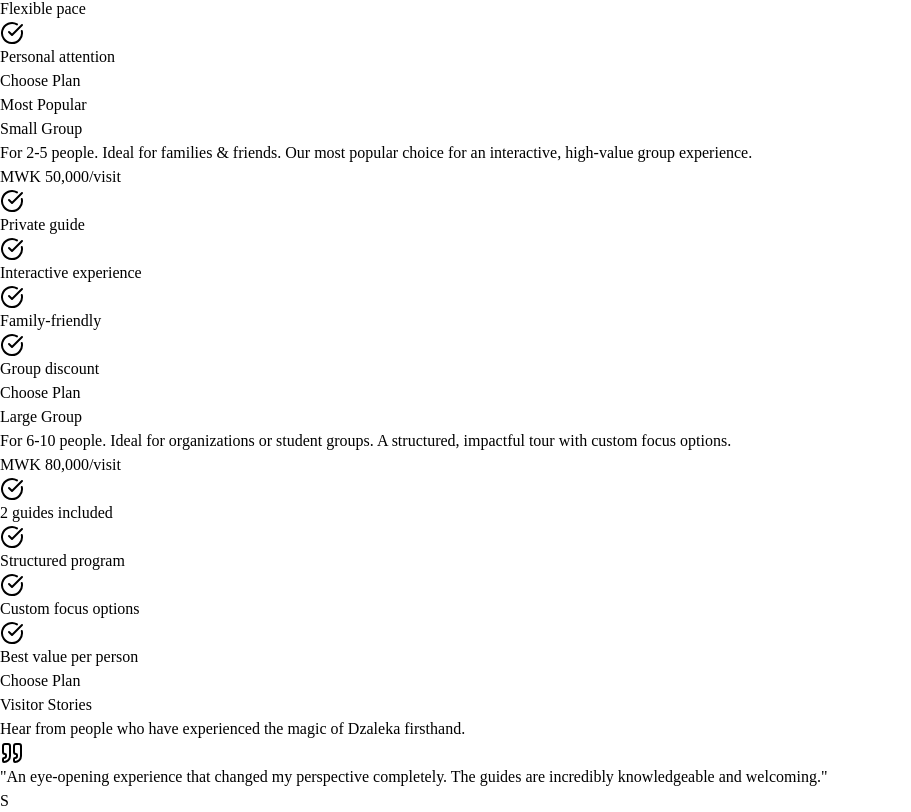
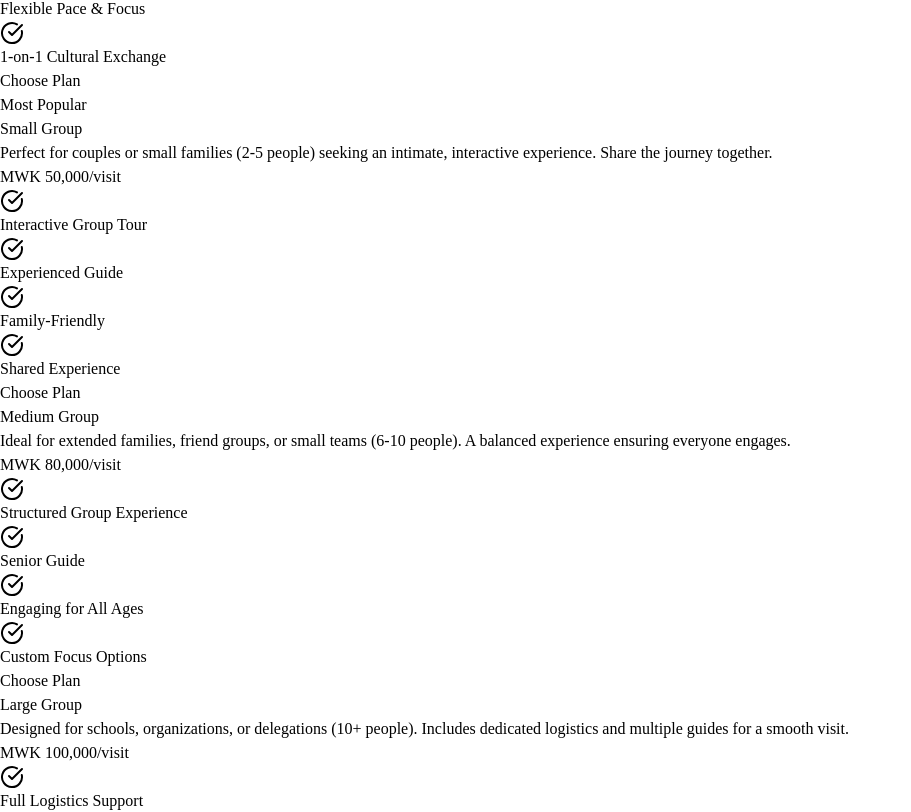
Before and after one commit to Dzaleka-Connect/Visit-Dzaleka, a React (Vite) app in the folder client/: page / in a window 1280 px wide. Shown: the part 7252-8064 px from the top of the page, without its empty margins (0-911 px from the left). Built offline with nearby package versions, Linux system fonts and the light colour scheme; no server answers; what @shared/schema would draw is missing.

Commit message:
Updated visitor-facing forms with modified pricing tiers.

```diff
--- a/client/src/lib/constants.ts
+++ b/client/src/lib/constants.ts
@@ -37,10 +37,10 @@ export const TOUR_TYPES = [
 
 // Group Sizes
 export const GROUP_SIZES = [
-  { id: "individual", name: "1 person", min: 1, max: 1 },
-  { id: "small_group", name: "2-5 people", min: 2, max: 5 },
-  { id: "large_group", name: "6-10 people", min: 6, max: 10 },
-  { id: "custom", name: "10+ people", min: 10, max: null },
+  { id: "individual", name: "Solo Explorer (1 person)", min: 1, max: 1 },
+  { id: "small_group", name: "Small Group (2-5 people)", min: 2, max: 5 },
+  { id: "large_group", name: "Medium Group (6-10 people)", min: 6, max: 10 },
+  { id: "custom", name: "Large Group (10+ people)", min: 10, max: null },
 ] as const;
 
 // Pricing in MWK
--- a/client/src/pages/landing.tsx
+++ b/client/src/pages/landing.tsx
@@ -112,22 +112,29 @@ const pricing = [
   {
     title: "Individual",
     price: "MWK 15,000",
-    description: "Personalized 2-hour cultural immersion with your own dedicated local ambassador. Flexible pace and focus.",
-    features: ["2-hour guided tour", "Dedicated local ambassador", "Flexible pace", "Personal attention"],
+    description: "A personal, one-on-one cultural immersion tailored to your specific interests. Connect deeply with your guide at your own pace.",
+    features: ["Fully Personalized Itinerary", "Dedicated Local Host", "Flexible Pace & Focus", "1-on-1 Cultural Exchange"],
     highlight: false
   },
   {
     title: "Small Group",
     price: "MWK 50,000",
-    description: "For 2-5 people. Ideal for families & friends. Our most popular choice for an interactive, high-value group experience.",
-    features: ["Private guide", "Interactive experience", "Family-friendly", "Group discount"],
+    description: "Perfect for couples or small families (2-5 people) seeking an intimate, interactive experience. Share the journey together.",
+    features: ["Interactive Group Tour", "Experienced Guide", "Family-Friendly", "Shared Experience"],
     highlight: true
   },
   {
+    title: "Medium Group",
+    price: "MWK 80,000",
+    description: "Ideal for extended families, friend groups, or small teams (6-10 people). A balanced experience ensuring everyone engages.",
+    features: ["Structured Group Experience", "Senior Guide", "Engaging for All Ages", "Custom Focus Options"],
+    highlight: false
+  },
+  {
     title: "Large Group",
-    price: "MWK 80,000",
-    description: "For 6-10 people. Ideal for organizations or student groups. A structured, impactful tour with custom focus options.",
-    features: ["2 guides included", "Structured program", "Custom focus options", "Best value per person"],
+    price: "MWK 100,000",
+    description: "Designed for schools, organizations, or delegations (10+ people). Includes dedicated logistics and multiple guides for a smooth visit.",
+    features: ["Full Logistics Support", "Multiple Dedicated Guides", "Educational Focus", "Q&A & Debrief Session"],
     highlight: false
   }
 ];
@@ -457,36 +464,36 @@ export default function Landing() {
             <Card className="max-w-4xl mx-auto shadow-lg border-primary/20">
               <CardContent className="p-4 md:p-6">
                 <div className="flex flex-col md:flex-row gap-4 w-full md:items-end">
-                  <div className="flex-1 space-y-2">
+                  <div className="flex-1 space-y-2 min-w-0">
                     <label className="text-sm font-medium text-muted-foreground">When are you visiting?</label>
                     <div className="relative">
                       <CalendarDays className="absolute left-3 top-1/2 -translate-y-1/2 h-4 w-4 text-muted-foreground" />
                       <Input
                         type="date"
-                        className="pl-10"
+                        className="pl-10 w-full h-12 text-base"
                         min={new Date().toISOString().split('T')[0]}
                       />
                     </div>
                   </div>
-                  <div className="flex-1 space-y-2">
+                  <div className="flex-1 space-y-2 min-w-0">
                     <label className="text-sm font-medium text-muted-foreground">Group Size</label>
                     <Select defaultValue="1">
-                      <SelectTrigger>
+                      <SelectTrigger className="h-12 text-base">
                         <Users className="mr-2 h-4 w-4 text-muted-foreground" />
                         <SelectValue placeholder="Select group size" />
                       </SelectTrigger>
                       <SelectContent>
                         <SelectItem value="1">1 Person</SelectItem>
                         <SelectItem value="2-5">2-5 People</SelectItem>
-                        <SelectItem value="6-10">6-10 People</SelectItem>
-                        <SelectItem value="10+">10+ People</SelectItem>
+                        <SelectItem value="6-10">Medium Group (6-10 People)</SelectItem>
+                        <SelectItem value="10+">Large Group (10+ People)</SelectItem>
                       </SelectContent>
                     </Select>
                   </div>
-                  <div className="flex-1 space-y-2">
+                  <div className="flex-1 space-y-2 min-w-0">
                     <label className="text-sm font-medium text-muted-foreground">Experience Type</label>
                     <Select defaultValue="cultural">
-                      <SelectTrigger>
+                      <SelectTrigger className="h-12 text-base">
                         <SelectValue placeholder="Select experience" />
                       </SelectTrigger>
                       <SelectContent>
@@ -497,7 +504,7 @@ export default function Landing() {
                       </SelectContent>
                     </Select>
                   </div>
-                  <Button size="lg" className="w-full md:w-auto px-8" asChild>
+                  <Button size="lg" className="w-full md:w-auto px-8 h-12 text-base" asChild>
                     <Link href="/login">
                       <Search className="mr-2 h-4 w-4" />
                       Find Tours
@@ -856,7 +863,7 @@ export default function Landing() {
               </p>
             </div>
 
-            <div className="grid gap-8 md:grid-cols-3 max-w-6xl mx-auto">
+            <div className="grid gap-8 md:grid-cols-2 lg:grid-cols-4 max-w-7xl mx-auto">
               {pricing.map((plan) => (
                 <Card
                   key={plan.title}
--- a/client/src/pages/settings.tsx
+++ b/client/src/pages/settings.tsx
@@ -448,7 +448,7 @@ export default function Settings() {
                   </div>
 
                   <div className="space-y-2">
-                    <Label htmlFor="large-group-price">Large Group (6-10 people)</Label>
+                    <Label htmlFor="large-group-price">Medium Group (6-10 people)</Label>
                     <div className="relative">
                       <span className="absolute left-3 top-1/2 -translate-y-1/2 text-sm text-muted-foreground">
                         MWK
@@ -470,7 +470,7 @@ export default function Settings() {
                   </div>
 
                   <div className="space-y-2">
-                    <Label htmlFor="custom-price">Custom Group (10+ people)</Label>
+                    <Label htmlFor="custom-price">Large Group (10+ people)</Label>
                     <div className="relative">
                       <span className="absolute left-3 top-1/2 -translate-y-1/2 text-sm text-muted-foreground">
                         MWK
@@ -566,7 +566,7 @@ export default function Settings() {
                     </div>
                   </div>
                   <div className="rounded-lg border p-4">
-                    <div className="text-sm text-muted-foreground">Large Group</div>
+                    <div className="text-sm text-muted-foreground">Medium Group</div>
                     <div className="mt-1 text-2xl font-bold">
                       {formatCurrency(pricing.large_group)}
                     </div>
@@ -575,7 +575,7 @@ export default function Settings() {
                     </div>
                   </div>
                   <div className="rounded-lg border p-4">
-                    <div className="text-sm text-muted-foreground">Custom</div>
+                    <div className="text-sm text-muted-foreground">Large Group</div>
                     <div className="mt-1 text-2xl font-bold">
                       {formatCurrency(pricing.custom)}
                     </div>
--- a/client/src/pages/visitor-essentials.tsx
+++ b/client/src/pages/visitor-essentials.tsx
@@ -79,7 +79,7 @@ const structuredData = {
                     "name": "How much does a tour cost?",
                     "acceptedAnswer": {
                         "@type": "Answer",
-                        "text": "Individual tours cost MWK 15,000, small groups (2-5 people) cost MWK 50,000, and large groups (6-10) cost MWK 80,000. Payment is accepted via Cash (MWK), Airtel Money, or TNM Mpamba."
+                        "text": "Individual tours cost MWK 15,000, Small Groups (2-5) cost MWK 50,000, Medium Groups (6-10) cost MWK 80,000, and Large Groups (10+) cost MWK 100,000. Payment is accepted via Cash (MWK), Airtel Money, or TNM Mpamba."
                     }
                 },
                 {
@@ -370,22 +370,39 @@ export default function VisitorEssentials() {
                                     </TableHeader>
                                     <TableBody>
                                         <TableRow>
-                                            <TableCell className="font-medium text-xs sm:text-sm">Individual</TableCell>
+                                            <TableCell className="font-medium text-xs sm:text-sm">Individual (1)</TableCell>
                                             <TableCell className="text-xs sm:text-sm font-semibold">MWK 15,000</TableCell>
-                                            <TableCell className="text-xs sm:text-sm text-muted-foreground">Personalized 2-hour cultural immersion with your own dedicated local ambassador. Flexible pace and focus.</TableCell>
+                                            <TableCell className="text-xs sm:text-sm text-muted-foreground">
+                                                A personal, one-on-one cultural immersion tailored to your interests.
+                                                <br /><span className="font-medium text-foreground/80">Includes:</span> Fully Personalized Itinerary, Dedicated Local Host, Flexible Pace.
+                                            </TableCell>
                                         </TableRow>
                                         <TableRow className="bg-primary/5">
                                             <TableCell className="font-medium text-xs sm:text-sm">
                                                 Small Group (2-5)
-                                                <Badge variant="secondary" className="ml-2 text-[10px]">Popular</Badge>
+                                                <Badge variant="secondary" className="ml-2 text-[10px]">Most Popular</Badge>
                                             </TableCell>
                                             <TableCell className="text-xs sm:text-sm font-semibold">MWK 50,000</TableCell>
-                                            <TableCell className="text-xs sm:text-sm text-muted-foreground">Ideal for families & friends. Interactive, high-value group experience with a private guide.</TableCell>
+                                            <TableCell className="text-xs sm:text-sm text-muted-foreground">
+                                                Intimate, interactive experience perfect for couples or small families.
+                                                <br /><span className="font-medium text-foreground/80">Includes:</span> Interactive Group Tour, Experienced Guide, Shared Experience.
+                                            </TableCell>
                                         </TableRow>
                                         <TableRow>
-                                            <TableCell className="font-medium text-xs sm:text-sm">Large Group (6-10)</TableCell>
+                                            <TableCell className="font-medium text-xs sm:text-sm">Medium Group (6-10)</TableCell>
                                             <TableCell className="text-xs sm:text-sm font-semibold">MWK 80,000</TableCell>
-                                            <TableCell className="text-xs sm:text-sm text-muted-foreground">Ideal for organizations or student groups. Structured program with 2 guides and custom focus options.</TableCell>
+                                            <TableCell className="text-xs sm:text-sm text-muted-foreground">
+                                                Balanced experience for extended families or teams ensuring everyone engages.
+                                                <br /><span className="font-medium text-foreground/80">Includes:</span> Structured Experience, Senior Guide, Custom Focus Options.
+                                            </TableCell>
+                                        </TableRow>
+                                        <TableRow>
+                                            <TableCell className="font-medium text-xs sm:text-sm">Large Group (10+)</TableCell>
+                                            <TableCell className="text-xs sm:text-sm font-semibold">MWK 100,000</TableCell>
+                                            <TableCell className="text-xs sm:text-sm text-muted-foreground">
+                                                Designed for schools or delegations with smooth logistics.
+                                                <br /><span className="font-medium text-foreground/80">Includes:</span> Full Logistics Support, Multiple Guides, Q&A Session.
+                                            </TableCell>
                                         </TableRow>
                                     </TableBody>
                                 </Table>
```
Also changed, not shown: client/src/pages/bookings.tsx (+11 -7 lines), client/src/pages/embed-booking.tsx (+6 -3 lines), client/src/pages/my-bookings.tsx (+6 -5 lines).
